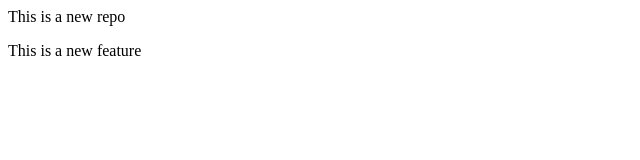
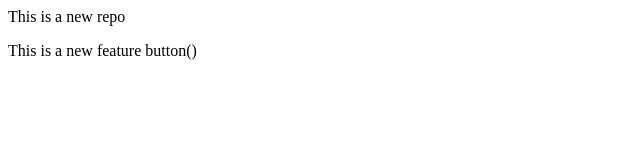
Before and after one commit to Rahul653Bisht/localrepo, a plain HTML site: page index.html in a window 1280 px wide. Shown: the full height of the page, 0-640 px from the left. Drawn offline with Linux system fonts and the light colour scheme.

Commit message:
Add Button

```diff
--- a/index.html
+++ b/index.html
@@ -1,2 +1,2 @@
 <p>This is a new repo</p>
-<p>This is a new feature</p>
+<p>This is a new feature button()</p>
```
